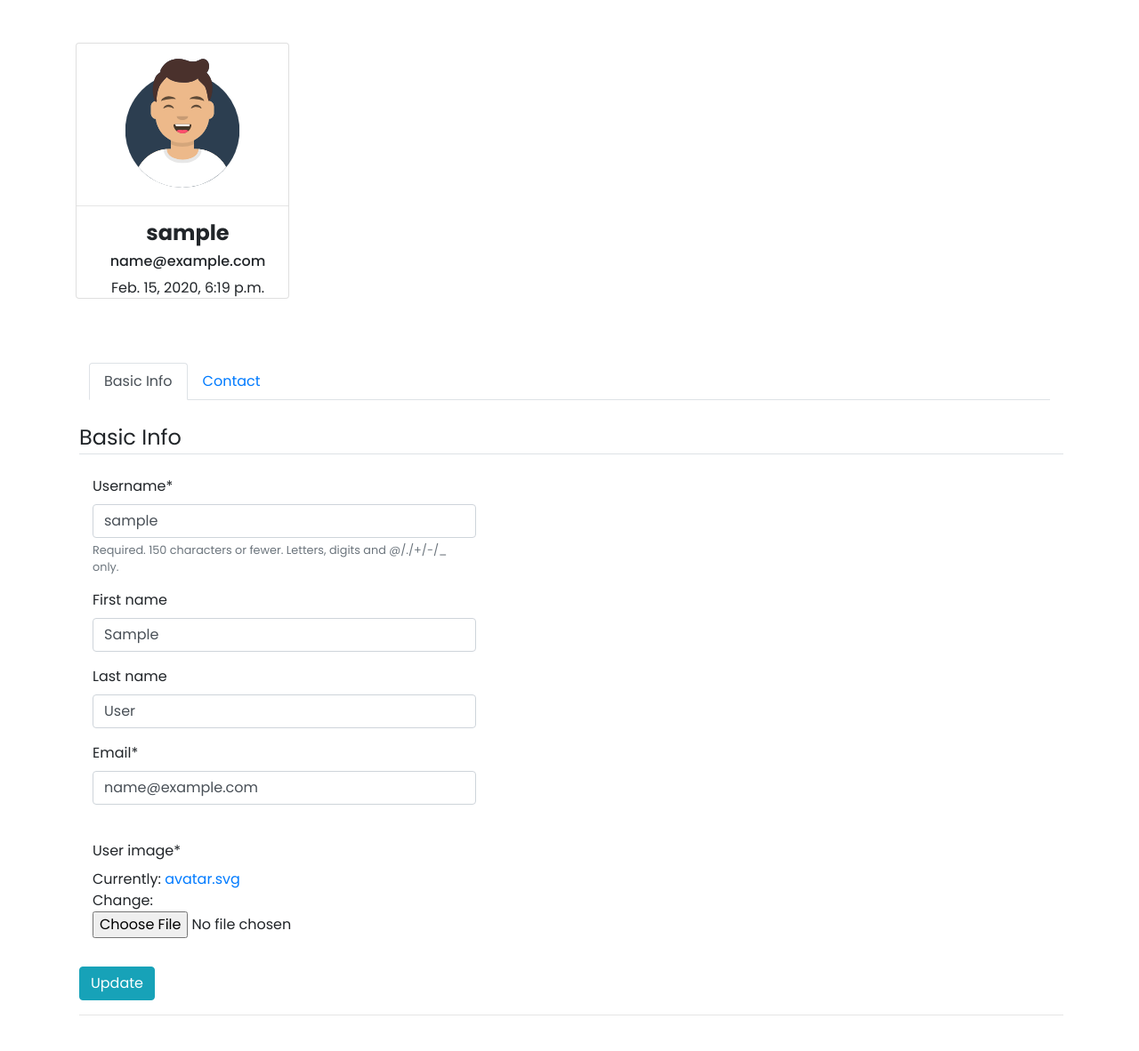
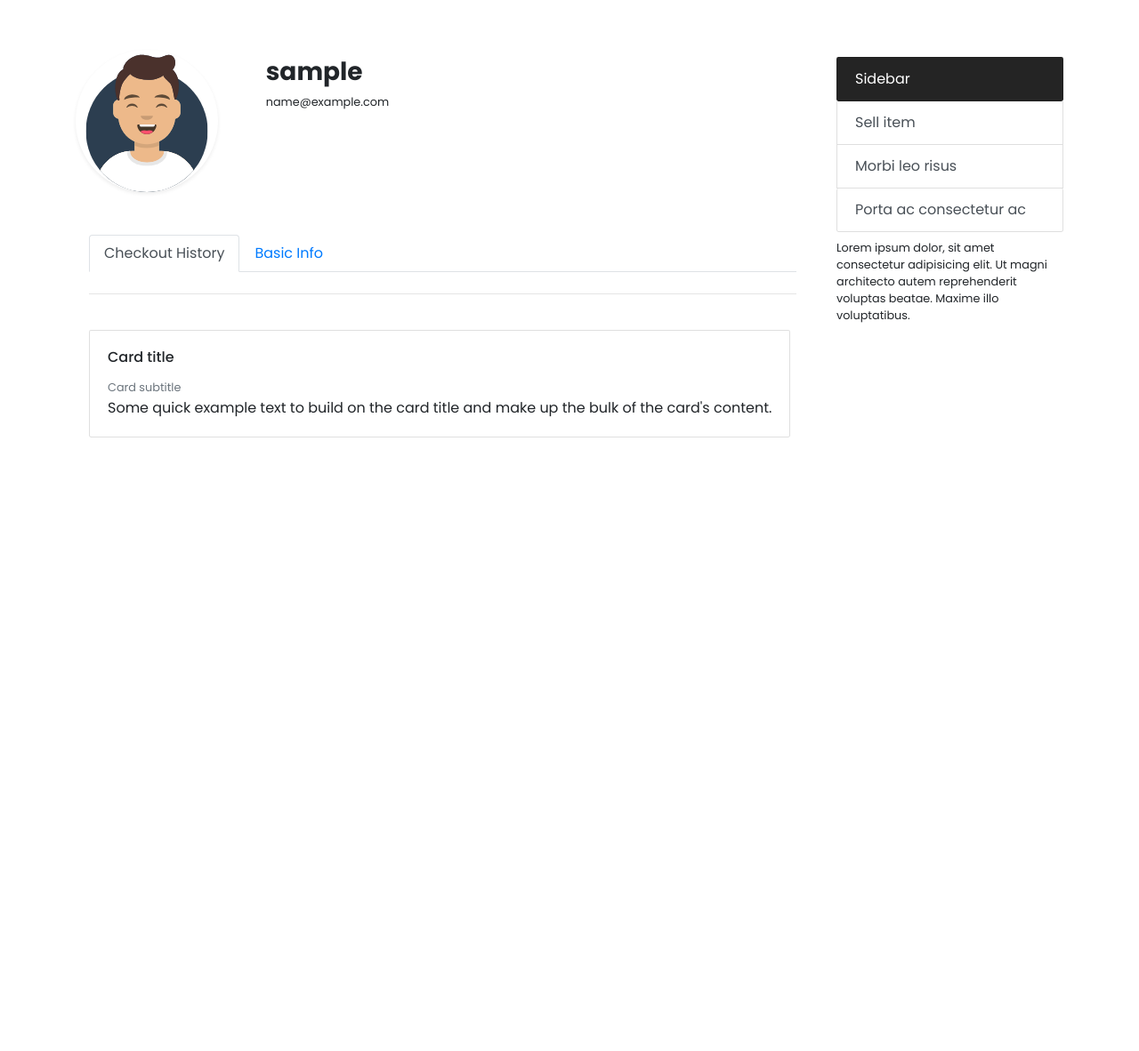
Before and after one commit to lisianthuss116/Mindzzle, a Django app: page /profile/ in a window 1280 px wide. Shown: the part 74-1256 px from the top of the page at 89% size. After the commit the page ends 566 px from the top, so only its background shows below. Run offline with Django 3.2, Linux system fonts and the light colour scheme; the visitor is signed in with stand-in values (Sample User, id 1); data comes from the database, SQL or seed files in the repository; data that the repository does not hold is empty; parts of the project's set-up code (start-up, migrations or seed data) failed here and were passed over; some libraries are stand-ins or nearby versions; some web fonts are replaced.

Commit message:
re-create profile page

```diff
--- a/backend/account/templates/profile_page/profile.html
+++ b/backend/account/templates/profile_page/profile.html
@@ -1,61 +1,77 @@
 {% extends "core/base.html" %}
-  {% load static %}
 {% load crispy_forms_tags %}
+
 {% block content %}
 <div class="container mt-5">
-    <div class="card" style="width:15rem; height:18rem;" align="center">
-      <div class="image-container mt-2 p-1">
-        <img class="rounded-circle" id="imgProfile" style="width: 150px; height: 150px; " src="{{ profile.user_image.url }}">
+
+    <div class="row">
+        <div class="col-lg-9 col-sm-12">
+            <!-- PROFILE HEADER -->
+            <div class="card border-0">
+                <div class="row">
+                    <!-- IMAGE -->
+                    <div class="col-lg-3 col-sm-12">
+                        <div class="image-container mt-2">
+                            <img class="rounded-circle shadow-sm border-dark" id="imgProfile" style="width: 160px; height: 160px; " src="{{ profile.user_image.url }}">
                         </div>
+                    </div>
+                    <!-- INFO -->
+                    <div class="col-lg-9 col-sm-12">
+                        <div class="mt-3">
+                            <h3 class="d-block font-weight-bold">
+                                {{ user.username }}
+                            </h3>
+                            <span class="d-block small">{{ user.email }}</span>
+                        </div>
+                    </div>
+                </div>
+                <div class="col-12 mt-5">
+                    <ul class="nav nav-tabs mb-4" id="myTab" role="tablist">
+                        <li class="nav-item">
+                            <a class="nav-link active" id="history-tab" data-toggle="tab" href="#history" role="tab" aria-controls="history" aria-selected="true">
+                                Checkout History</a>
+                        </li>
+                        <li class="nav-item">
+                            <a class="nav-link" id="basicInfo-tab" data-toggle="tab" role="tab" href="#basicInfo" aria-controls="basicInfo"aria-selected="false">Basic Info</a>
+                        </li>
+                    </ul>
                     <hr>
-      <div class="ml-3 pr-1 mt-auto">
-        <h2 class="d-block" style="font-size: 1.5rem; font-weight: bold"><a
-            href="javascript:void(0);"></a>{{ user.username }}</h2>
-        <h6 class="d-block"><a href="javascript:void(0)"></a> {{ user.email }}</h6>
-        <p>{{ user.date_joined}}</p>
+                </div>
+            </div>
+            <div class="row mt-4 mb-5">
+                <div class="tab-panel fade show active" id="history" role="tabpanel" aria-labelledby="history-tab">
+                    <div style="margin-left:30px !important;">
+                        <div class="card border-radius-015">
+                            <div class="card-body">
+                              <h6 class="card-title">Card title</h6>
+                              <span class="card-subtitle mb-2 text-muted small">
+                                  Card subtitle</span>
+                              <p class="card-text">Some quick example text to build on the card title and make up the bulk of the card's content.</p>
+                            </div>
+                        </div>
+                    </div>
+                </div>
             </div>
         </div>
 
-    <br>
-    <br>
-    <br>
-
-
-    <div class="col-12">
-      <ul class="nav nav-tabs mb-4" id="myTab" role="tablist">
-        <li class="nav-item">
-          <a class="nav-link active" id="basicInfo-tab" data-toggle="tab" href="#basicInfo" role="tab"
-            aria-controls="basicInfo" aria-selected="true">Basic Info</a>
-        </li>
-        <li class="nav-item">
-          <a class="nav-link" id="connectedServices-tab" data-toggle="tab" href="#connectedServices" role="tab" aria-controls="connectedServices" aria-selected="false">Contact</a>
-        </li>
-      </ul>
+        <div class="col-lg-3 col-sm-12 mt-3">
+            <div class="list-group">
+                <a href="#" class="list-group-item list-group-item-action bg-dark-grey text-white border-radius-015">
+                    Sidebar
+                </a>
+                <a href="#" class="list-group-item list-group-item-action">
+                    Sell item
+                </a>
+                <a href="#" class="list-group-item list-group-item-action">
+                    Morbi leo risus
+                </a>
+                <a href="#" class="list-group-item list-group-item-action border-radius-015">
+                    Porta ac consectetur ac
+                </a>
+            </div>
+            <p class="small mt-2">Lorem ipsum dolor, sit amet consectetur adipisicing elit. Ut magni architecto autem reprehenderit voluptas beatae. Maxime illo voluptatibus.</p>
+        </div>
     </div>
 
-
-    <!-- FORM HERE -->
-    <div class="tab-content ml-1" id="myTabContent">
-      <div class="tab-panel fade show active" id="basicInfo" role="tabpanel" aria-labelledby="basicInfo-tab">
-        <form method="POST" enctype="multipart/form-data">
-          {% csrf_token %}
-        <fieldset class="form-group">
-          <legend class="border-bottom mb-4">Basic Info</legend>
-          <div class="col col-5">
-            {{ u_form|crispy }}
-            <br>
-            {{ p_form|crispy }}
-          </div>
-        </fieldset>
-        <div class="form-group">
-          <button class="btn btn-info" type="submit">Update</button>
-        </div>
-      </form>
-      <hr/>
-      </div>
-
-      <div class="tab-panel fade" id="connectedServices" role="tabpanel" aria-labelledby="ConnectedServices-tab">
-        Facebook, Google, Twitter Account that are connected to this account
-    </div>
 </div>
 {% endblock content %}
```
Lines whose indentation alone changed are shown as unchanged.
